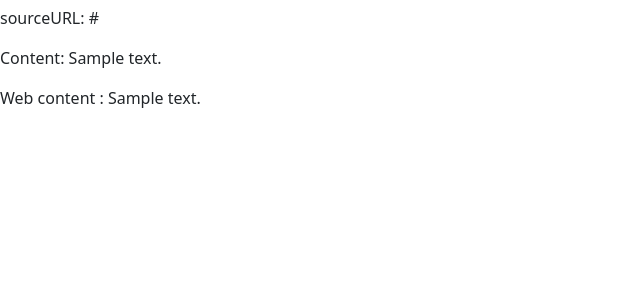
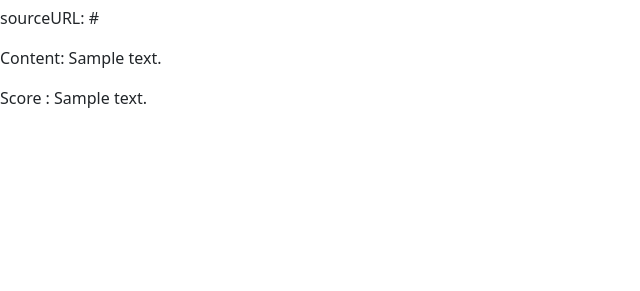
Before and after one commit to 9147/Xzibit, a Django app: template fakeNewsDetector/templates/data.html in a window 1280 px wide. Shown: the part 147-438 px from the top of the page, without its empty margins (0-640 px from the left). Run offline with Django 4.2, Linux system fonts and the light colour scheme; the template is opened without the code that fills it: most values are stand-ins (such as "Sample title", 1, 10 or a date in 2020); parts of the project's set-up code (start-up, migrations or seed data) failed here and were passed over; some libraries are stand-ins or nearby versions.

Commit message:
updated data.html

```diff
--- a/fakeNewsDetector/templates/data.html
+++ b/fakeNewsDetector/templates/data.html
@@ -14,7 +14,7 @@
 {% endcomment %}
 
 
-  <p>Web content :
+  <p>Score :
   {{webContent}}
     {% comment %}
   {% for item in webContent %}
```
